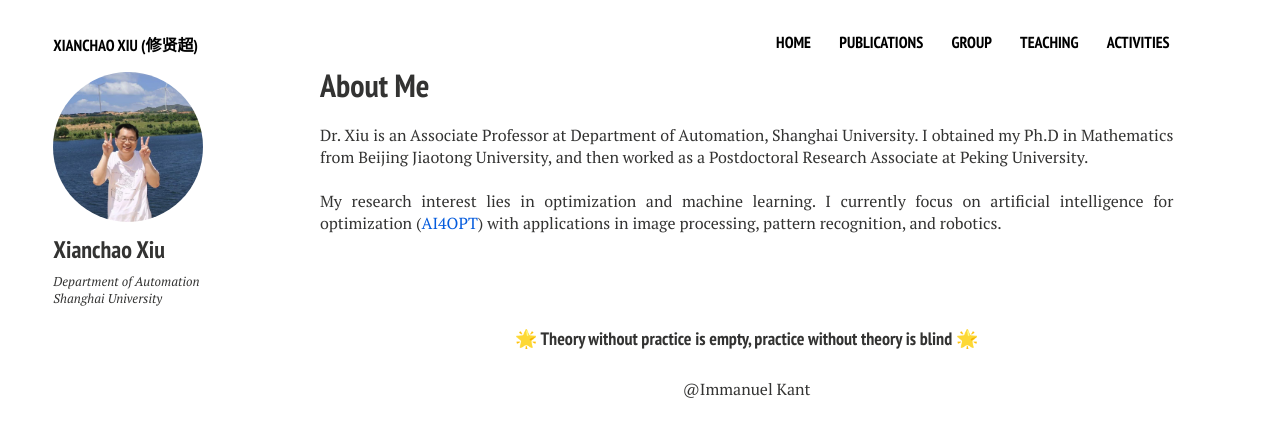
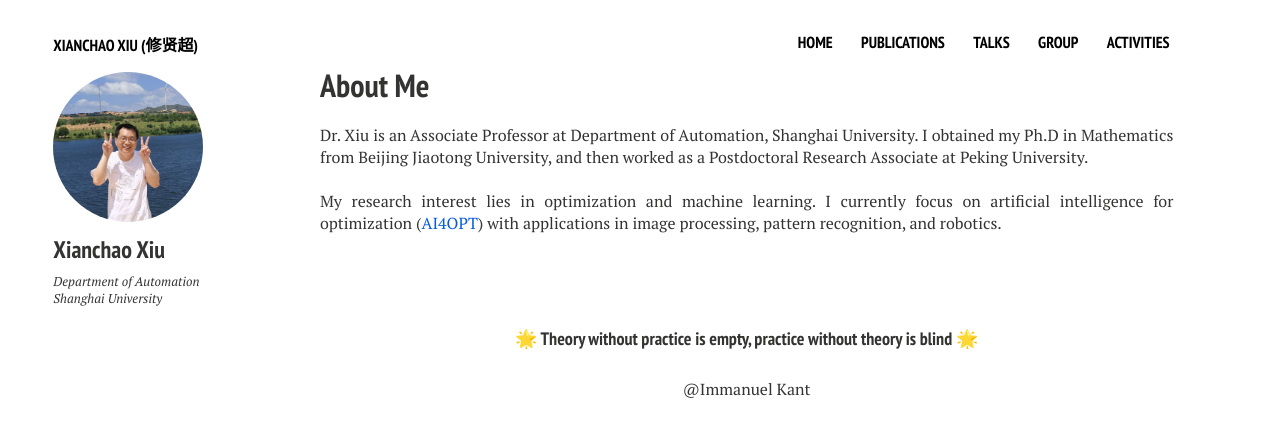
Before and after one commit to xianchaoxiu/xianchaoxiu.github.io, a Jekyll site: the page built from index.md, in a window 1280 px wide. Shown: the top 437 px of the page. Built offline with Jekyll 4.4.1, drawn with Linux system fonts in a browser that asks for light colours; nearby versions of some CDN libraries.

Commit message:
Update navigation.yml

```diff
--- a/_data/navigation.yml
+++ b/_data/navigation.yml
@@ -10,15 +10,11 @@
 - title: Publications
   url: /publications
 
-
+- title: Talks
+  url: /talks
 
 - title: Group
   url: /group
 
-
-- title: Teaching
-  url: /teaching
-
-
 - title: Activities
   url: /activities
```
